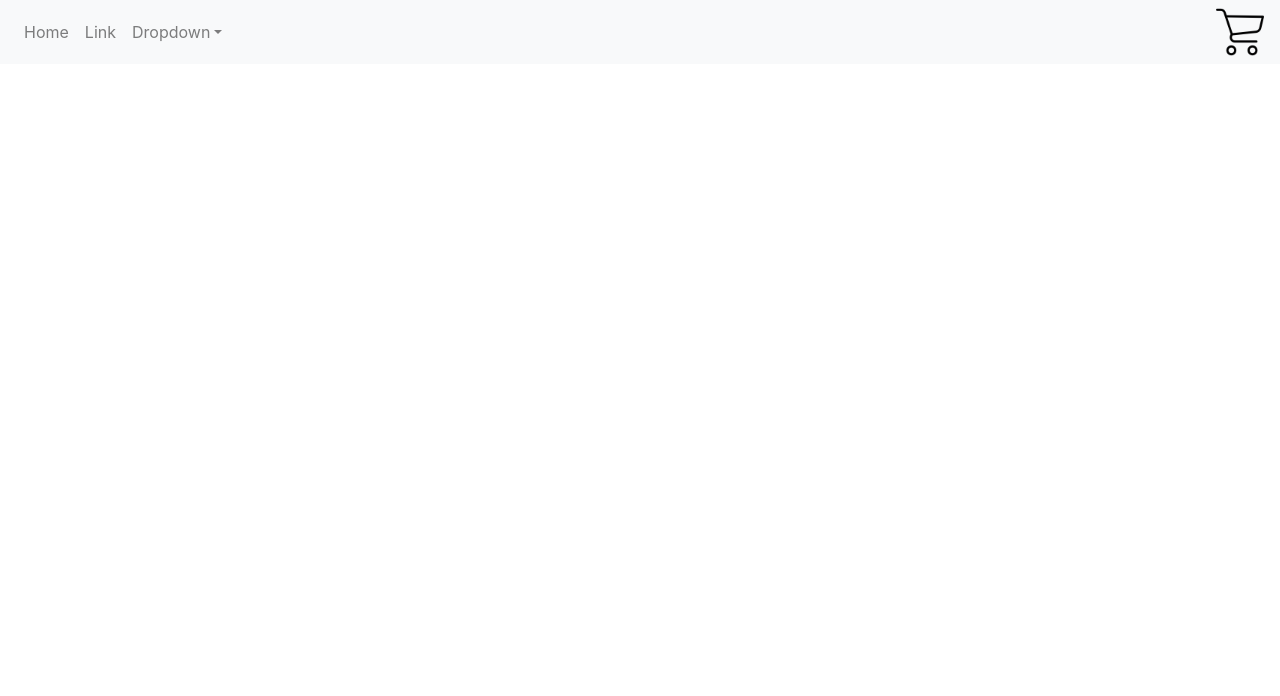
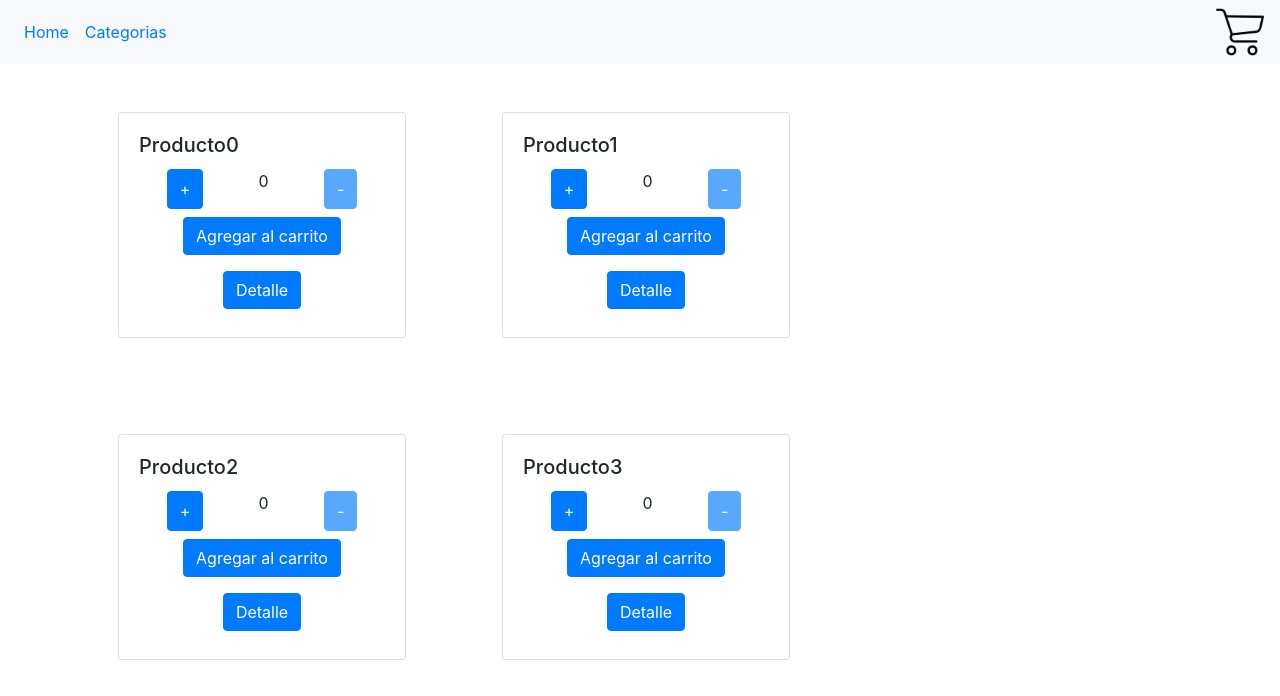
Before and after one commit to jburich13/mercadofree, a React (Create React App) app: page /category in a window 1280 px wide. Shown: the top 696 px of the page. Built offline with nearby package versions, Linux system fonts and the light colour scheme.

Commit message:
router con links funcionando

```diff
--- a/src/App.js
+++ b/src/App.js
@@ -21,6 +21,10 @@ function App() {
                     <ItemListContainer>
                     </ItemListContainer>
                </Route>
+               <Route path="/category">
+                    <ItemListContainer>
+                    </ItemListContainer>
+               </Route>
                <Route path="/category/:categoryid">
                     <ItemListContainer>
                     </ItemListContainer>
--- a/src/components/NavBar.js
+++ b/src/components/NavBar.js
@@ -6,6 +6,7 @@ import FormControl from "react-bootstrap/FormControl"
 import Button from "react-bootstrap/Button"
 import React from "react"
 import CartWidget from "./CartWidget"
+import {Link} from "react-router-dom"
 
 
 
@@ -17,15 +18,8 @@ render(){
   <Navbar.Toggle aria-controls="basic-navbar-nav" />
   <Navbar.Collapse id="basic-navbar-nav">
     <Nav className="mr-auto">
-      <Nav.Link href="#home">Home</Nav.Link>
-      <Nav.Link href="#link">Link</Nav.Link>
-      <NavDropdown title="Dropdown" id="basic-nav-dropdown">
-        <NavDropdown.Item href="#action/3.1">Action</NavDropdown.Item>
-        <NavDropdown.Item href="#action/3.2">Another action</NavDropdown.Item>
-        <NavDropdown.Item href="#action/3.3">Something</NavDropdown.Item>
-        <NavDropdown.Divider />
-        <NavDropdown.Item href="#action/3.4">Separated link</NavDropdown.Item>
-      </NavDropdown>
+      <Nav.Link href="#home"> <Link to="/">Home</Link> </Nav.Link>
+      <Nav.Link href="#link"> <Link to="/category">Categorias</Link> </Nav.Link>
     </Nav>
     <CartWidget />
   </Navbar.Collapse>
--- a/src/components/items.js
+++ b/src/components/items.js
@@ -31,7 +31,7 @@ export function Items({items}){
               <Container>
                 <Row className=" row justify-content-center">
                 <Button className="m-2">Agregar al carrito</Button>
-                <Button className="m-2"> <NavLink className="text-white" to={`item/${items.id}`}>Detalle</NavLink> </Button>
+                <Button className="m-2"> <NavLink className="text-white" to={`item/${items.id}`}>Detalle</NavLink></Button>
                 </Row>
               </Container>
 
--- a/src/products.js
+++ b/src/products.js
@@ -3,7 +3,6 @@ const items = [
     {id:1,nombre:"Producto1",descripcion:"Esta es otra descripcion",precio:"400",stock:30,detalle:"Soy un detalle",categoria:"0"},
     {id:2,nombre:"Producto2",descripcion:"Esta es otra descripcion",precio:"400",stock:30,detalle:"Soy un detalle",categoria:"1"},
     {id:3,nombre:"Producto3",descripcion:"Esta es otra descripcion",precio:"400",stock:30,detalle:"Soy un detalle",categoria:"1"}
-
 ]
 
 export default items
```
